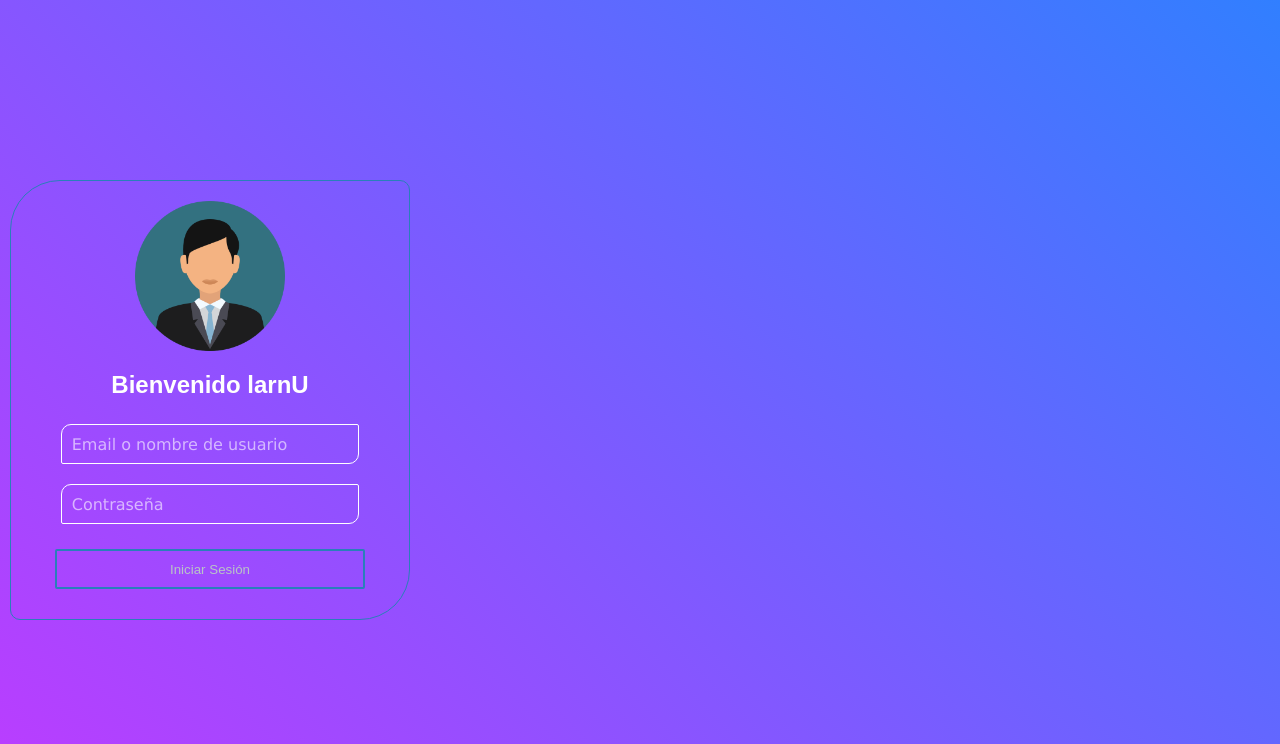
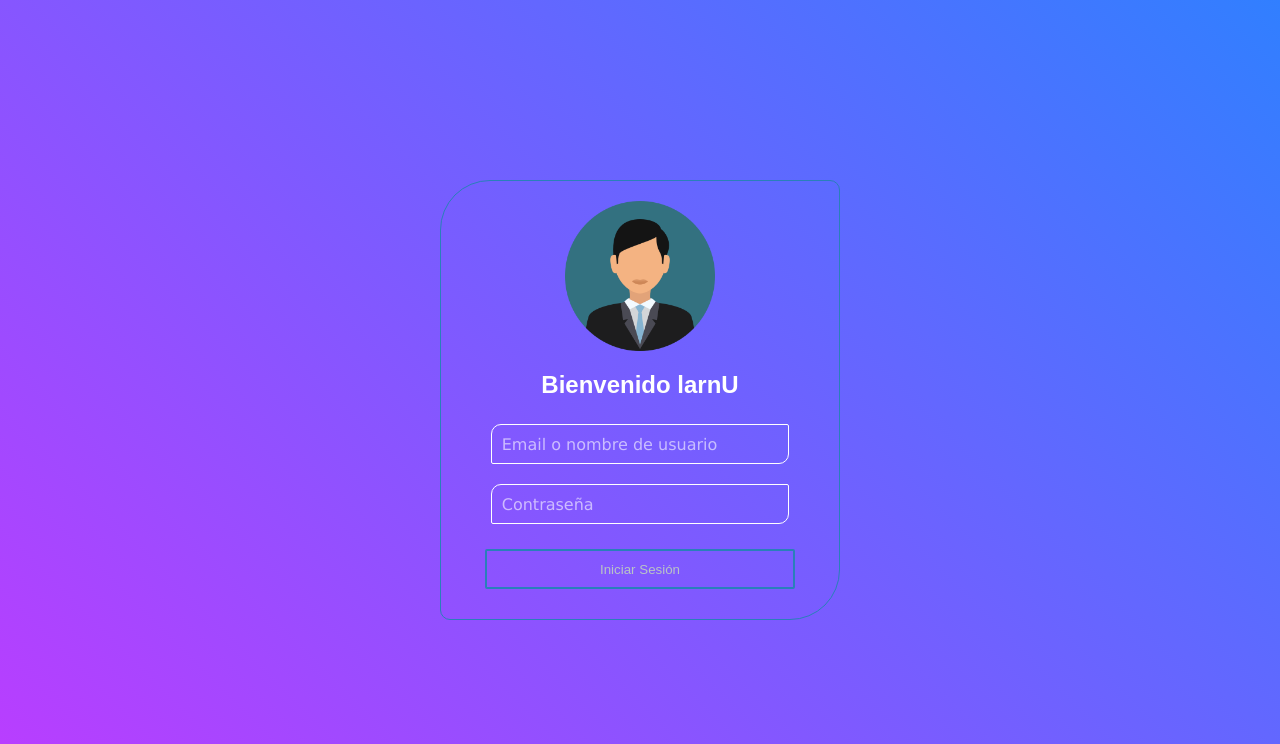
Before and after one commit to vizmarvizcaino/api_profile_js, a plain HTML site: page index.html in a window 1280 px wide. Shown: the top 744 px of the page. Drawn offline with nearby package versions, Linux system fonts and the light colour scheme.

Commit message:
cambios en los estilos

```diff
--- a/style.css
+++ b/style.css
@@ -12,6 +12,10 @@ body {
   background-image: linear-gradient(45deg, #BC3CFF, #317FFF);
   color: #404040;
   font-family: "Arial", Segoe UI, Tahoma, sans-serifl, Helvetica Neue, Helvetica;
+}
+
+section {
+  position: absolute;
 }
 
 .form-body {
```
